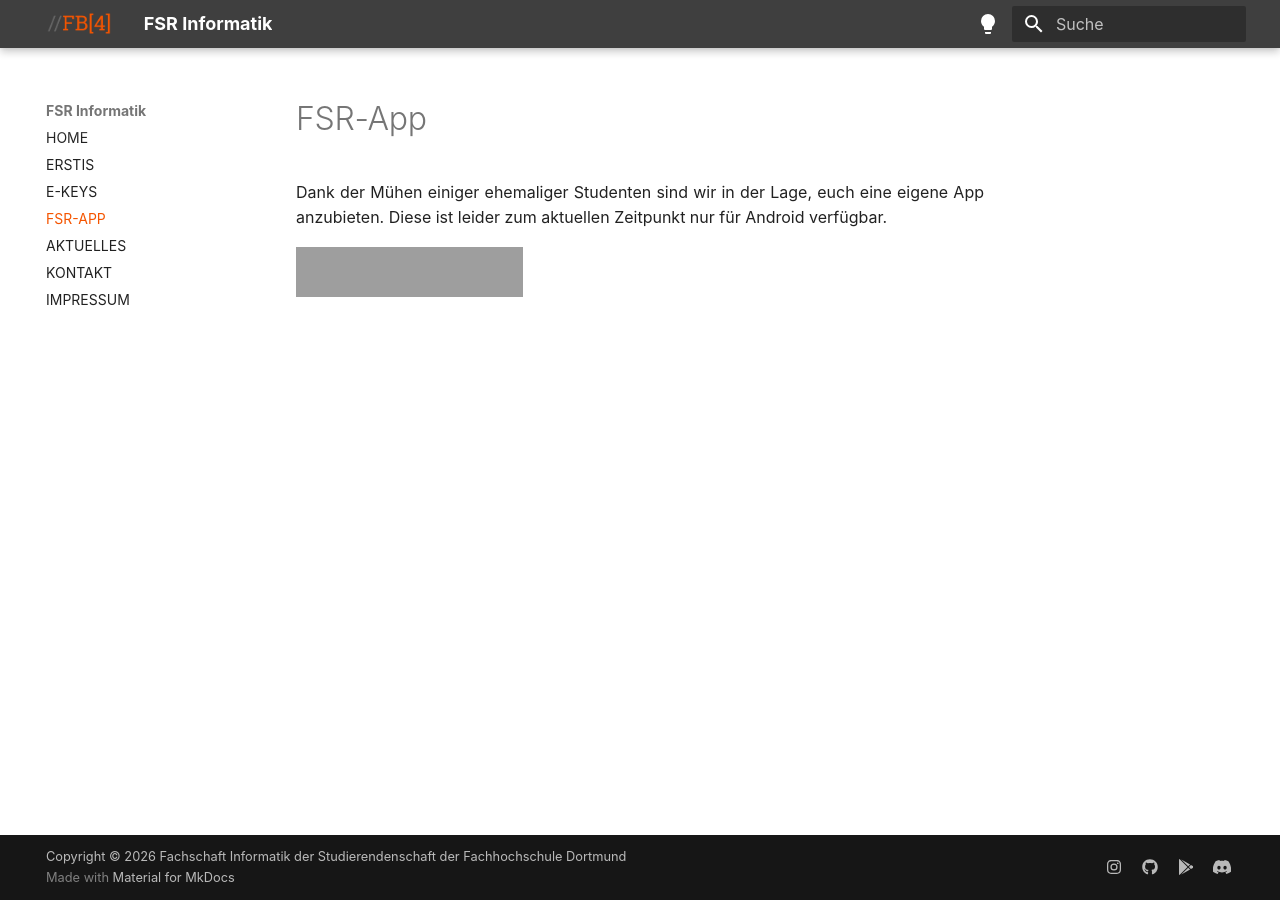
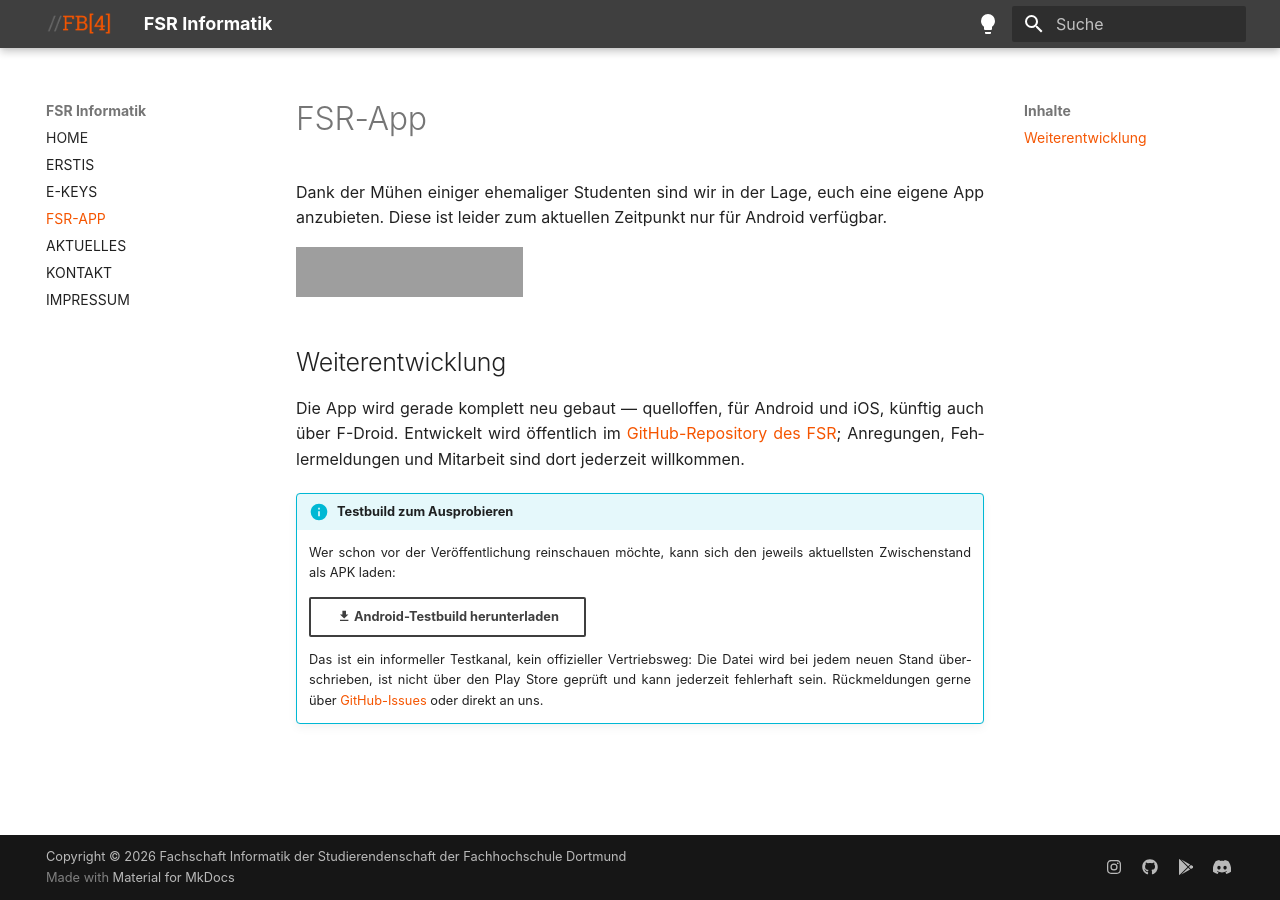
Before and after one commit to Fachschaftsrat-Informatik-FH-Dortmund/fsrfb4.de-mkdocs, an MkDocs documentation site: the page built from docs/app.md, in a window 1280 px wide, cut to the strip 0-900 px from the top of the page. Built offline with MkDocs 1.6.1 and Material for MkDocs 9.7.7, drawn with Linux system fonts in a browser that asks for light colours; some web fonts are replaced; plug-ins that fetch from the network failed and are left out; grey boxes are pictures that could not be loaded.

Commit message:
app: Abschnitt Weiterentwicklung mit Android-Testbuild-Downloadlink
Die App wird neu (quelloffen) gebaut, Entwicklung läuft im GitHub-Repo
FSRaaS des FSR. Verlinkt zusätzlich den Testbuild-Download, der über
den noch offenen Vorschlag android-testbuild-download im FSRaaS-Repo
bereitgestellt werden soll (https://api.fb4.it/downloads/app-latest.apk).

Dieser Branch bewusst nicht auf main: Der Downloadlink geht erst live,
sobald die Gegenseite (CI-Workflow, Signing, Server-Verzeichnis) im
FSRaaS-Repo tatsächlich existiert.

Co-Authored-By: Claude Sonnet 5 <noreply@anthropic.com>
Claude-Session: https://claude.ai/code/session_01Tq8YVvNWFCC7azAVmrcHbN

```diff
--- a/docs/app.md
+++ b/docs/app.md
@@ -3,3 +3,14 @@
 Dank der Mühen einiger ehemaliger Studenten sind wir in der Lage, euch eine eigene App anzubieten. Diese ist leider zum aktuellen Zeitpunkt nur für Android verfügbar.
 
 [![Jetzt bei Google Play](https://play.google.com/intl/en_us/badges/images/generic/de_badge_web_generic.png){ width=33% }](https://play.google.com/store/apps/details?id=de.fsrfb4.fb4)
+
+## Weiterentwicklung
+
+Die App wird gerade komplett neu gebaut — quelloffen, für Android und iOS, künftig auch über F-Droid. Entwickelt wird öffentlich im [GitHub-Repository des FSR](https://github.com/Fachschaftsrat-Informatik-FH-Dortmund/FSRaaS); Anregungen, Fehlermeldungen und Mitarbeit sind dort jederzeit willkommen.
+
+!!! info "Testbuild zum Ausprobieren"
+    Wer schon vor der Veröffentlichung reinschauen möchte, kann sich den jeweils aktuellsten Zwischenstand als APK laden:
+
+    [:material-download: Android-Testbuild herunterladen](https://api.fb4.it/downloads/app-latest.apk){ .md-button }
+
+    Das ist ein informeller Testkanal, kein offizieller Vertriebsweg: Die Datei wird bei jedem neuen Stand überschrieben, ist nicht über den Play Store geprüft und kann jederzeit fehlerhaft sein. Rückmeldungen gerne über [GitHub-Issues](https://github.com/Fachschaftsrat-Informatik-FH-Dortmund/FSRaaS/issues) oder direkt an uns.
```
